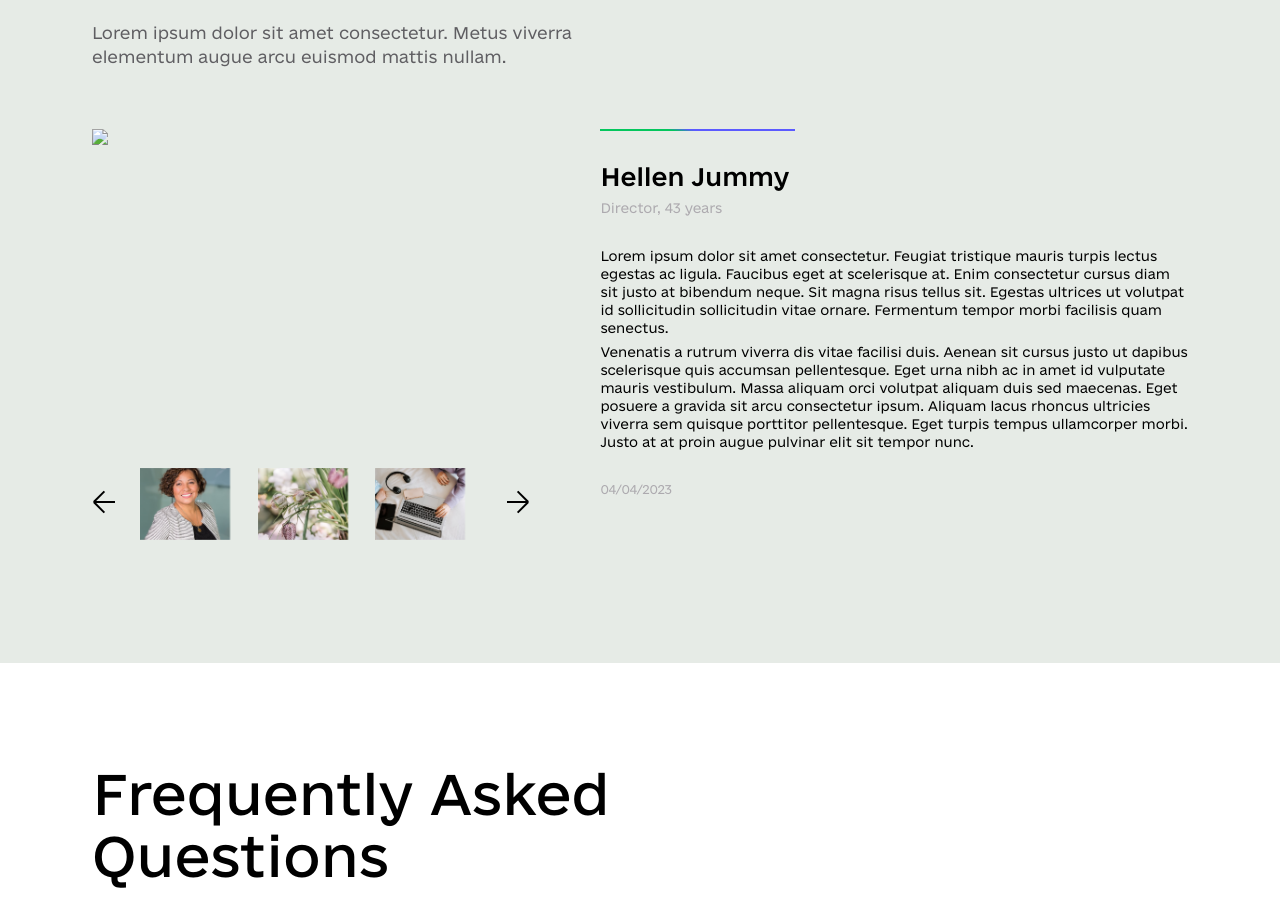
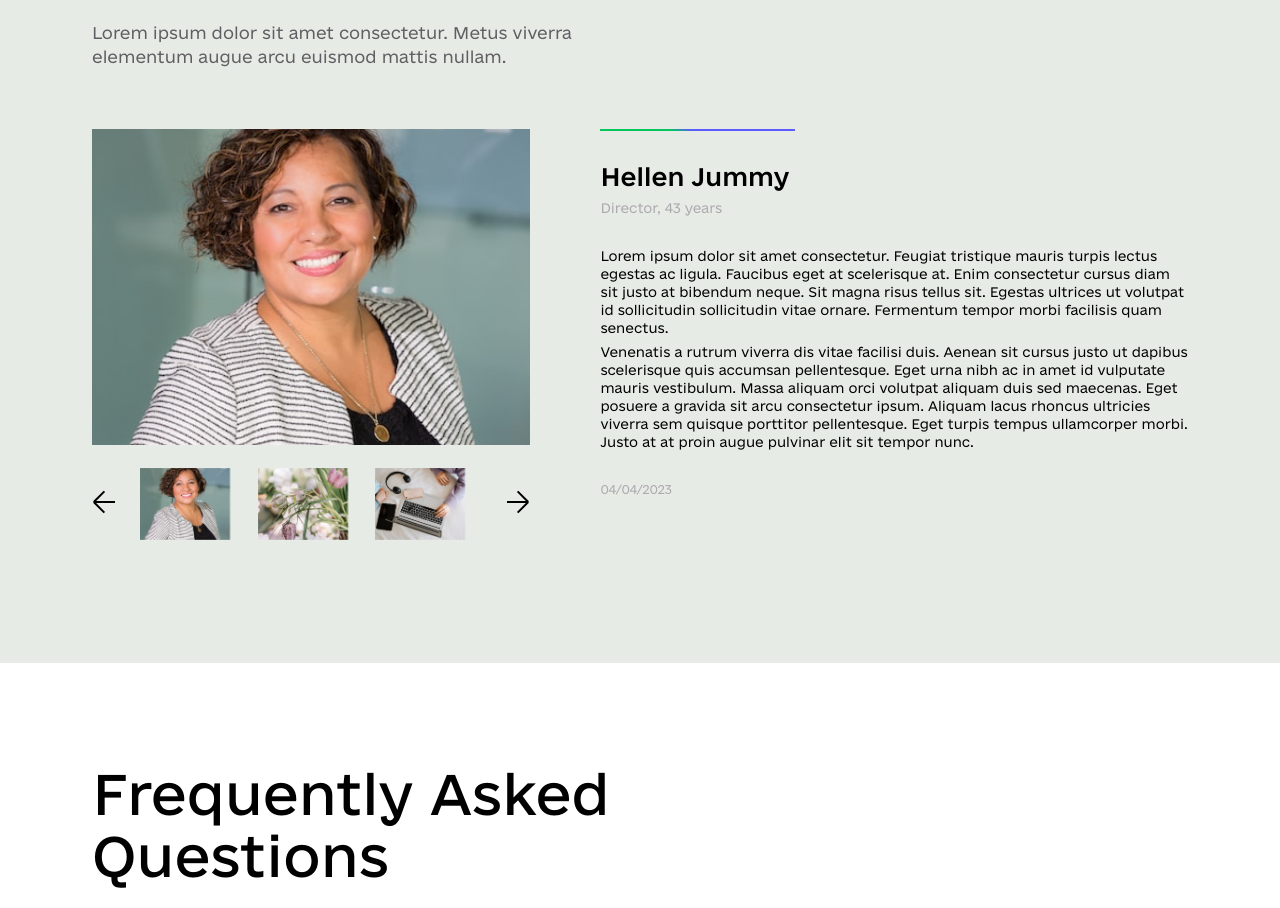
Before and after one commit to Zapret-za/Multistim, a plain HTML site: page index.html in a window 1280 px wide. Shown: the part 5946-6854 px from the top of the page. Drawn offline with Linux system fonts and the light colour scheme.

Commit message:
Update index.html

```diff
--- a/index.html
+++ b/index.html
@@ -575,7 +575,7 @@
                                 <div class="swiper mySwiper3">
                                     <div class="swiper-wrapper">
                                       <div class="swiper-slide">
-                                        <img src="images/img1.png alt="img">
+                                        <img src="images/img1.png" alt="img">
                                       </div>
                                       <div class="swiper-slide">
                                         <img src="images/img3.png" alt="img">
```
